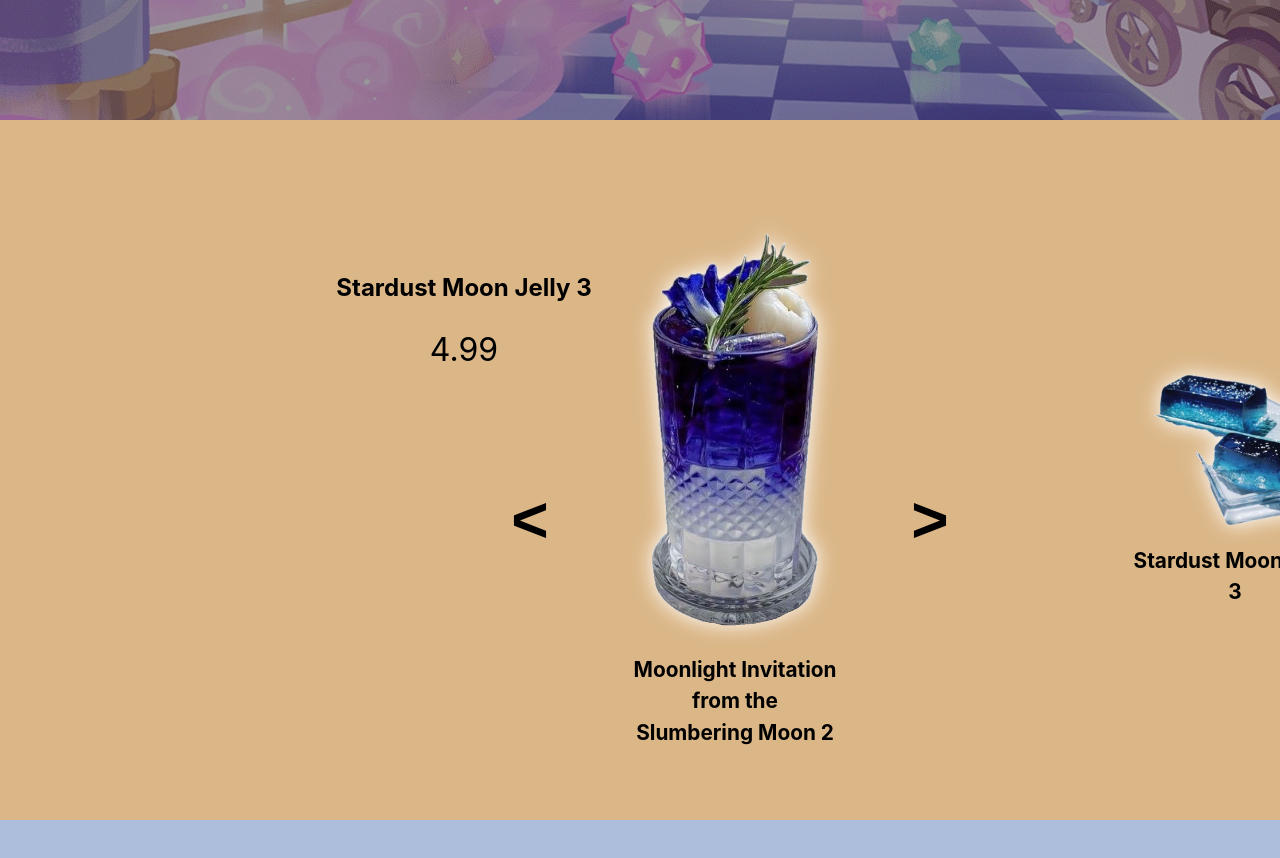
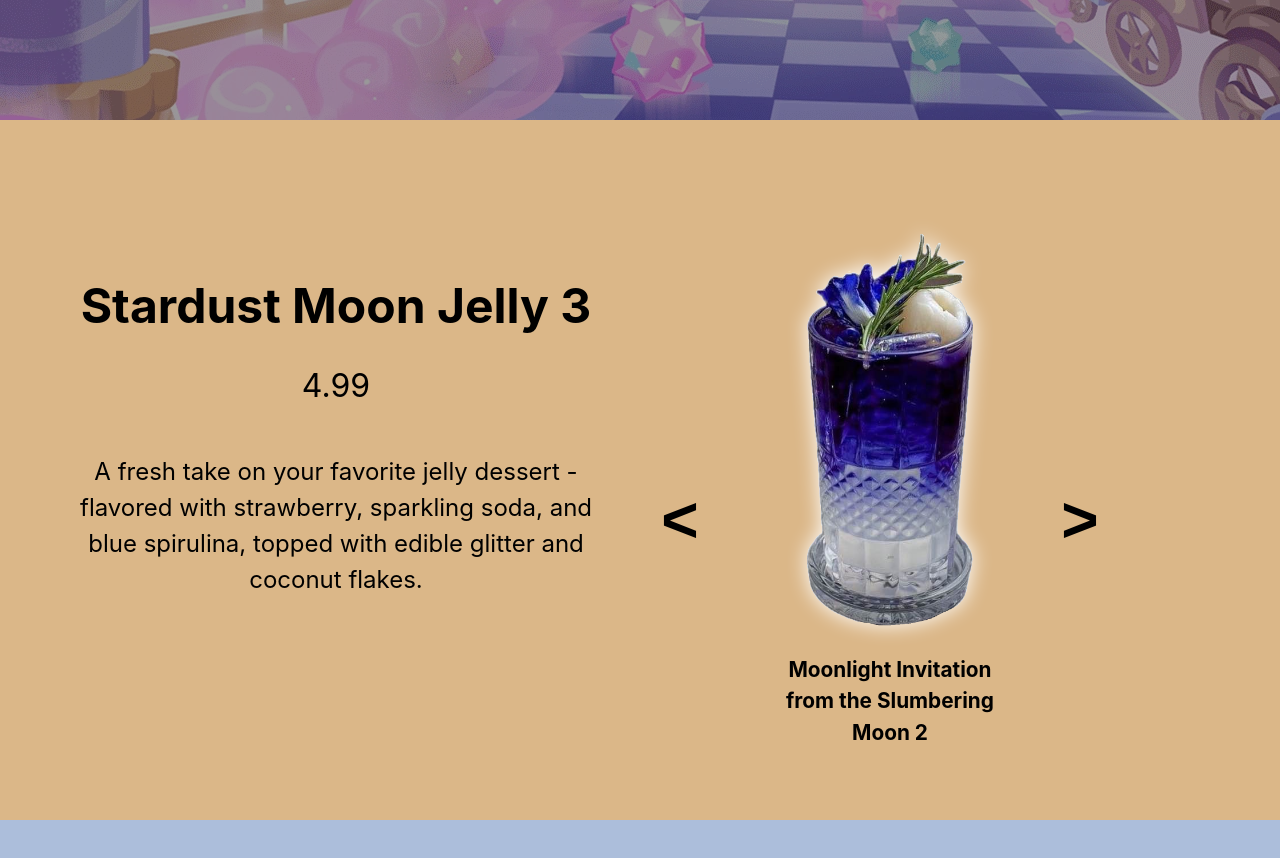
Before and after one commit to Levytein/Restaurant-Mockup, a React (Vite) app: page / in a window 1280 px wide. Shown: the part 680-1538 px from the top of the page. Built offline with nearby package versions, Linux system fonts and the light colour scheme.

Commit message:
Update FoodDisplay.module.scss

```diff
--- a/src/components/HomeFoodDisplay/FoodDisplay.module.scss
+++ b/src/components/HomeFoodDisplay/FoodDisplay.module.scss
@@ -1,7 +1,8 @@
 :root {
-	--img-width: 290px;
+	--img-width: 300px;
 	--img-width-desktop: 500px;
-	--calculate: calc(3 / 2);
+	--calculate: calc(3/2.5);
+	--calculate-m: calc(3/1.85);
 }
 @media screen and (min-width: 400px) {
 	.productInfo {
@@ -23,9 +24,7 @@
 		text-align: center;
 		.productInfo {
 			align-items: center;
-			h2 {
-				font-size: 1.5rem;
-			}
+
 		}
 	}
 	.mainContent {
@@ -42,17 +41,17 @@
 			content: "";
 			top: 0;
 			height: 100%;
-			left: calc(100% - calc(var(--img-width) * var(--calculate)));
+			left: calc(100% - calc(var(--img-width) * var(--calculate-m)));
 
 			pointer-events: none;
 			z-index: 2;
 		}
 	}
     .image {
-		left: calc(100% - calc(var(--img-width) * var(--calculate)));
+		left: calc(100% - calc(var(--img-width) * var(	--calculate-m) - 45px));
 	}
 	.arrows {
-		left: calc(100% - calc(var(--img-width) * var(--calculate)));
+		left: calc(100% - calc(var(--img-width) * var(	--calculate-m)));
 
 		gap: 300px;
 	}
@@ -80,6 +79,21 @@
     }
 }
 @media screen and (min-width: 800px) {
+	.productInfo {
+		width:100%;
+		min-height:300px;
+		h2 {
+			font-size: 4rem;
+		}
+		.price {
+			font-size: 3rem;
+			margin: 20px 0;
+		}
+		.description {
+			display: block;
+			font-size:2rem;
+		}
+	}
 	.content {
 		padding: 150px 20px 20px 80px;
 		z-index: 3;
@@ -90,7 +104,7 @@
 		gap: 300px;
 	}
 	.mainContent {
-		grid-template-columns: 60% 40%;
+		grid-template-columns: 55% 45%;
 	}
 	.list {
 		&:before {
@@ -122,6 +136,26 @@
 			animation: effectNext 0.5s ease-in-out 1 forwards;
 		}
     }
+}
+@media screen and (min-width:1200px){
+	.productInfo {
+		width:100%;
+		min-height:300px;
+		h2 {
+			font-size: 3rem;
+		}
+		.price {
+			font-size: 2rem;
+			margin: 20px 0;
+		}
+		.description {
+			display: block;
+			font-size:1.5rem;
+		}
+	}
+	.mainContent {
+		grid-template-columns: 40% 60%;
+	}
 }
 .secondBlock {
 	width: 100%;
```
